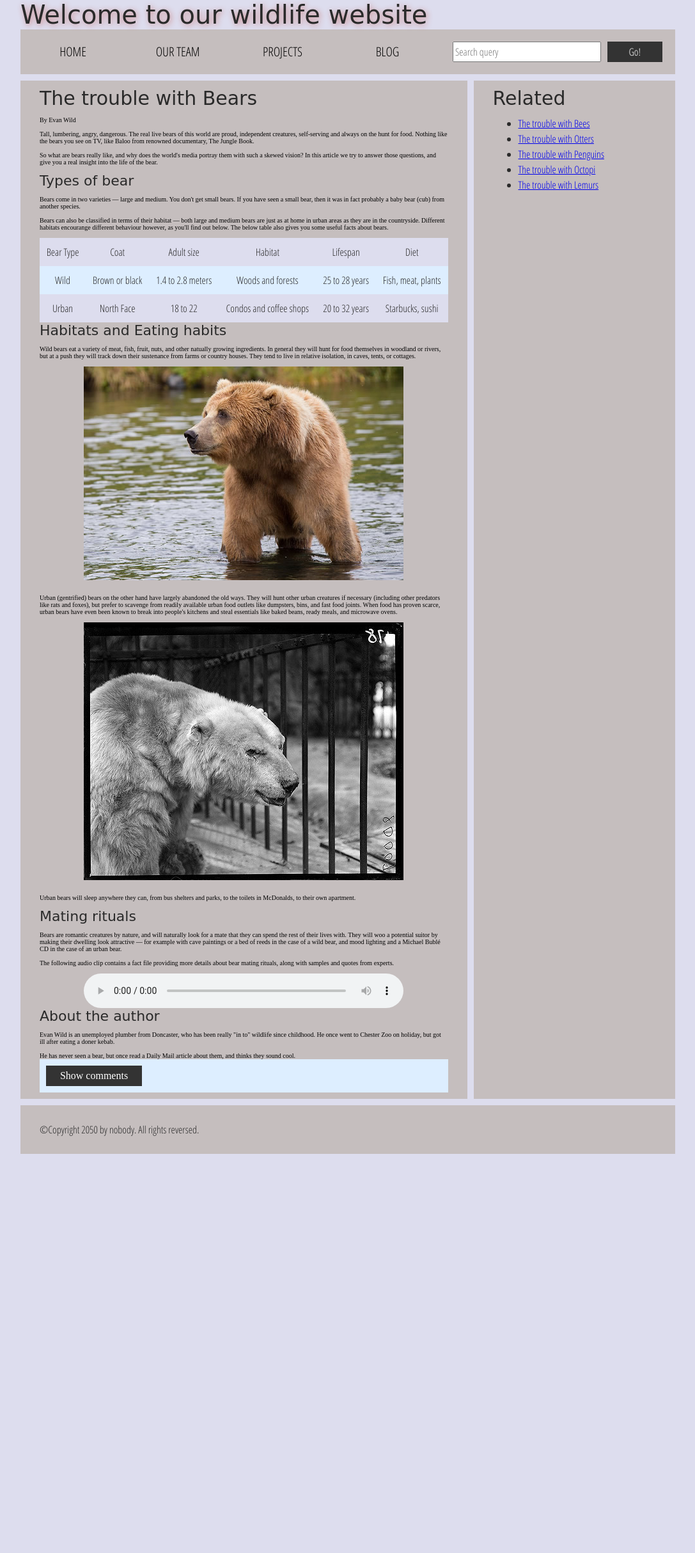
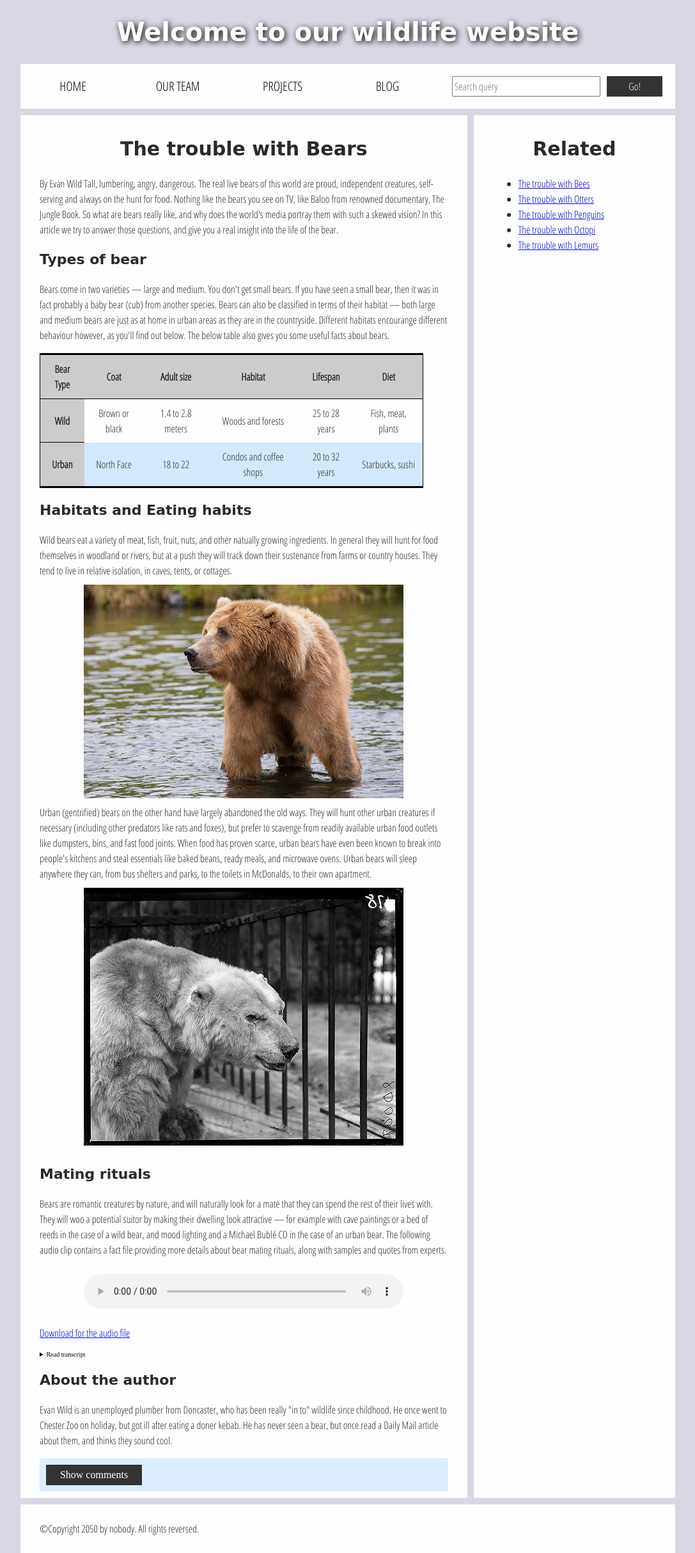
Before and after one commit to joshpridgen/M5.2, a website: page index.html in a window 1280 px wide. Shown: the whole page at 64% size, without its empty margins (96-1183 px from the left). Before the commit the page ends 1804 px from the top, so only its background shows below. Drawn offline with Linux system fonts and the light colour scheme; files whose address does not match are found by name; a web font is replaced by a local one.

Commit message:
Sorry for submitting late I got hungup at work

```diff
--- a/css/style.css
+++ b/css/style.css
@@ -7,7 +7,7 @@ html, body {
 
 html {
   font-size: 10px;
-  background-color: #dde;
+  background-color: rgb(218, 215, 228);
 }
 
 body {
@@ -18,7 +18,7 @@ body {
 
 /* || typography */
 
-font[size="7"], font[size="6"], font[size="5"] {
+ font[size="6"], font[size="5"] {
   font-family: 'Sonsie One', cursive;
   color: #2a2a2a;
 }
@@ -28,21 +28,27 @@ p, input, li, table, label {
   color: #2a2a2a;
 }
 
-font[size="7"] {
+h1 {
   font-size: 4rem;
   text-align: center;
-  color: #2a2a2a;
-  text-shadow: 2px 2px 10px rgb(203, 135, 135);
+  color: #ffffff;
+  text-shadow: 2px 2px 10px rgb(0, 0, 0);
+  font-family: 'Sonsie One', cursive;
 }
 
-font[size="6"] {
+h2 {
   font-size: 3rem;
   text-align: center;
+  font-family: 'Sonsie One', cursive;
+  color: #2a2a2a;
 }
 
-font[size="5"] {
+h3 {
   font-size: 2.2rem;
+  font-family: 'Sonsie One', cursive;
+  color: #2a2a2a;
 }
+
 
 p, li, table {
   font-size: 1.6rem;
@@ -52,7 +58,7 @@ p, li, table {
 /* || header layout */
 
 nav, article, footer, .secondary {
-  background-color: #c5bebe;
+  background-color: #fffefe;
 }
 
 article, footer, .secondary {
@@ -138,9 +144,11 @@ footer {
 /* Table styling */
 
 table {
-  width: 100%;
-  background-color: #dde;
+  width: 600px;
   border-collapse: collapse;
+  border: 1px solid black;
+  border-top: 3px solid black;
+  border-bottom: 3px solid black;
 }
 
 th, td {
@@ -152,16 +160,22 @@ td {
 }
 
 th[scope="col"] {
-  border-bottom: 1px solid black;
+  border-bottom: 1px solid rgb(0, 0, 0);
+  background: #ccc;
+
 }
 
-tbody tr:nth-child(odd) {
-  background-color: #def;
+tr:nth-child(odd) {
+  background: #9cbbd38b;
+  background-color: rgb(212, 232, 251);
 }
+
 
 /* styling content images and audio */
 
 img, audio {
+  padding-top: 10px;
+  padding-bottom: 10px;
   display: block;
   margin: 0 auto;
 }
@@ -195,17 +209,17 @@ audio {
 
 .comment-form .flex-pair {
   display: flex;
+  align-items: center;
   padding: 0 3rem 1rem;
 }
 
 .comment-form label {
-  align-self: center;
   flex: 2;
   text-align: right;
+  margin-right: 1rem;
 }
 
 .comment-form input {
-  margin-left: 1rem;
   flex: 6;
 }
 
@@ -248,3 +262,14 @@ audio {
 .comment-container li p:nth-child(2) {
   flex: 5;
 }
+
+.visually-hidden {
+  width: 1px;
+  height: 1px;
+  padding: 0;
+  margin: -1px;
+  overflow: hidden;
+  clip: rect(0, 0, 0, 0);
+  white-space: nowrap;
+  border: 0;
+}
--- a/index.html
+++ b/index.html
@@ -11,11 +11,12 @@
     <!--[if lt IE 9]>
       <script src="http://html5shiv.googlecode.com/svn/trunk/html5.js"></script>
     <![endif]-->
+
   </head>
 
   <body>
     <header>
-      <font size="7">Welcome to our wildlife website</font>
+      <h1>Welcome to our wildlife website</h1>
     </header>
 
     <nav>
@@ -27,41 +28,43 @@
       </ul>
 
       <form class="search">
-        <input type="search" name="q" placeholder="Search query">
+        <label for="search-bar" class="visually-hidden">Search the site</label>
+        <input type="search" id="search-bar" name="search-bar" placeholder="Search query">
         <input type="submit" value="Go!">
       </form>
+
     </nav>
 
     <main>
       <article>
-        <font size="6">The trouble with Bears</font>
-        <br><br>
+        <h2>The trouble with Bears</h2>
+        <p>
+
         By Evan Wild
-        <br><br>
+
         Tall, lumbering, angry, dangerous. The real live bears of this world are proud, independent creatures, self-serving and always on the hunt for food. Nothing like the bears you see on TV, like Baloo from renowned documentary, The Jungle Book.
-        <br><br>
+
         So what are bears really like, and why does the world's media portray them with such a skewed vision? In this article we try to answer those questions, and give you a real insight into the life of the bear.
-        <br><br>
-        <font size="5">Types of bear</font>
-        <br><br>
+        </p>
+
+        <h3>Types of bear</h3>
+        <p>
         Bears come in two varieties — large and medium. You don't get small bears. If you have seen a small bear, then it was in fact probably a baby bear (cub) from another species.
-        <br><br>
+
         Bears can also be classified in terms of their habitat — both large and medium bears are just as at home in urban areas as they are in the countryside. Different habitats encourange different behaviour however, as you'll find out below. The below table also gives you some useful facts about bears.
-        <br><br>
+        </p>
+
         <table>
-          <thead>
             <tr>
-              <td>Bear Type</td>
-              <td>Coat</td>
-              <td>Adult size</td>
-              <td>Habitat</td>
-              <td>Lifespan</td>
-              <td>Diet</td>
+              <th scope="col">Bear Type</td>
+              <th scope="col">Coat</td>
+              <th scope="col">Adult size</td>
+              <th scope="col">Habitat</td>
+              <th scope="col">Lifespan</td>
+              <th scope="col">Diet</td>
             </tr>
-          </thead>
-          <tbody>
             <tr>
-              <td>Wild</td>
+              <th scope="col">Wild</td>
               <td>Brown or black</td>
               <td>1.4 to 2.8 meters</td>
               <td>Woods and forests</td>
@@ -69,63 +72,76 @@
               <td>Fish, meat, plants</td>
             </tr>
             <tr>
-              <td>Urban</td>
+              <th scope="col">Urban</td>
               <td>North Face</td>
               <td>18 to 22</td>
               <td>Condos and coffee shops</td>
               <td>20 to 32 years</td>
               <td>Starbucks, sushi</td>
             </tr>
-          </tbody>
         </table>
 
-        <font size="5">Habitats and Eating habits</font>
-        <br><br>
+        <h3>Habitats and Eating habits</h3>
+        <p>
         Wild bears eat a variety of meat, fish, fruit, nuts, and other natually growing ingredients. In general they will hunt for food themselves in woodland or rivers, but at a push they will track down their sustenance from farms or country houses. They tend to live in relative isolation, in caves, tents, or cottages.
-        <br><br>
-        <img src="media/wild-bear.jpg">
-        <br><br>
+
+        <img
+          src="media/wild-bear.jpg"
+          alt="A wild bear that is standing in a river.">
+
         Urban (gentrified) bears on the other hand have largely abandoned the old ways. They will hunt other urban creatures if necessary (including other predators like rats and foxes), but prefer to scavenge from readily available urban food outlets like dumpsters, bins, and fast food joints. When food has proven scarce, urban bears have even been known to break into people's kitchens and steal essentials like baked beans, ready meals, and microwave ovens.
-        <br><br>
-        <img src="media/urban-bear.jpg">
-        <br><br>
+
         Urban bears will sleep anywhere they can, from bus shelters and parks, to the toilets in McDonalds, to their own apartment.
-        <br><br>
-        <font size="5">Mating rituals</font>
-        <br><br>
+
+        <img
+          src="media/urban-bear.jpg"
+          alt="An urban bear that is in captivity. The photo is in black and white and the bear looks sad and old.">
+        </p>
+
+        <h3>Mating rituals</h3>
+        <p>
         Bears are romantic creatures by nature, and will naturally look for a mate that they can spend the rest of their lives with. They will woo a potential suitor by making their dwelling look attractive — for example with cave paintings or a bed of reeds in the case of a wild bear, and mood lighting and a Michael Bublé CD in the case of an urban bear.
-        <br><br>
+
         The following audio clip contains a fact file providing more details about bear mating rituals, along with samples and quotes from experts.
-        <br><br>
+        </p>
         <audio controls>
           <source src="media/bear.mp3" type="audio/mp3">
           <source src="media/bear.ogg" type="audio/ogg">
           <p>It looks like your browser doesn't support HTML5 audio players.</p>
         </audio>
 
-        <aside>
+        <p>
+          <a href="media/bear.mp3" download>Download for the audio file</a>
+        </p>
 
-          <font size="5">About the author</font>
-        <br><br>
+        <div class="transcript">
+          <details>
+            <summary>Read transcript</summary>
+            <p>[Transcript of the audio describing bear mating rituals...]</p>
+          </details>
+        </div>
+
+          <h3>About the author</h3>
+        <p>
           Evan Wild is an unemployed plumber from Doncaster, who has been really "in to" wildlife since childhood. He once went to Chester Zoo on holiday, but got ill after eating a doner kebab.
-        <br><br>
+
           He has never seen a bear, but once read a Daily Mail article about them, and thinks they sound cool.
+        </p>
 
-        </aside>
         <section class="comments">
           <div class="show-hide">Show comments</div>
 
           <div class="comment-wrapper">
 
-            <font size="6">Add comment</font>
+            <h2>Add comment</h2>
 
             <form class="comment-form">
               <div class="flex-pair">
-                Your name:
+                <label for="name">Your name:</label>
                 <input type="text" name="name" id="name" placeholder="Enter your name">
               </div>
               <div class="flex-pair">
-                Your comment:
+                <label for="comment">Your comment:</label>
                 <input type="text" name="comment" id="comment" placeholder="Enter your comment">
               </div>
               <div>
@@ -133,7 +149,8 @@
               </div>
             </form>
 
-            <font size="6">Comments</font>
+
+            <h2>Comments</h2>
 
             <ul class="comment-container">
 
@@ -152,7 +169,7 @@
       </article>
 
       <div class="secondary">
-        <font size="6">Related</font>
+        <h2>Related</h2>
 
         <ul>
           <li><a href="#">The trouble with Bees</a></li>
--- a/js/main.js
+++ b/js/main.js
@@ -1,23 +1,35 @@
-// functionality for showing/hiding the comments section
-
+// Select elements
 const showHideBtn = document.querySelector('.show-hide');
 const commentWrapper = document.querySelector('.comment-wrapper');
 
+// Initially hide the comments section
 commentWrapper.style.display = 'none';
 
-showHideBtn.onclick = function() {
+// Ensure the button is focusable
+showHideBtn.setAttribute('tabindex', '0');
+
+// Toggle comments visibility on click
+showHideBtn.addEventListener('click', toggleComments);
+
+// Allow keyboard activation with Enter key
+showHideBtn.addEventListener('keydown', function(event) {
+  if (event.key === 'Enter' || event.key === ' ') {
+    toggleComments();
+  }
+});
+
+function toggleComments() {
   let showHideText = showHideBtn.textContent;
-  if(showHideText === 'Show comments') {
+  if (showHideText === 'Show comments') {
     showHideBtn.textContent = 'Hide comments';
     commentWrapper.style.display = 'block';
   } else {
     showHideBtn.textContent = 'Show comments';
     commentWrapper.style.display = 'none';
   }
-};
+}
 
-// functionality for adding a new comment via the comments form
-
+// Functionality for adding a new comment
 const form = document.querySelector('.comment-form');
 const nameField = document.querySelector('#name');
 const commentField = document.querySelector('#comment');
@@ -38,9 +50,9 @@ function submitComment() {
   namePara.textContent = nameValue;
   commentPara.textContent = commentValue;
 
-  list.appendChild(listItem);
   listItem.appendChild(namePara);
   listItem.appendChild(commentPara);
+  list.appendChild(listItem);
 
   nameField.value = '';
   commentField.value = '';
```
Also changed, not shown: README.md.
